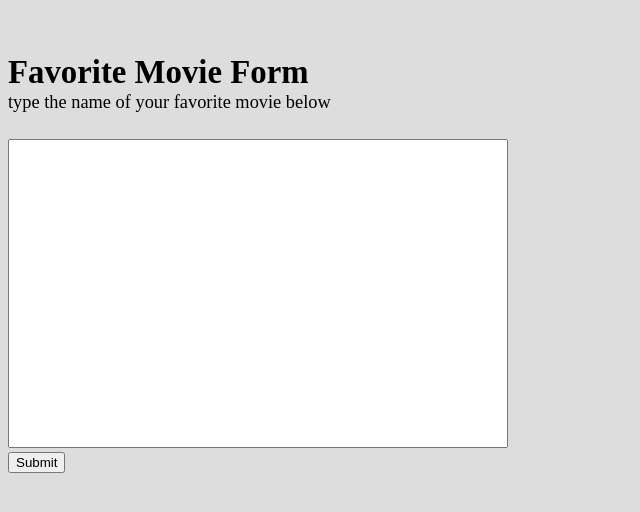
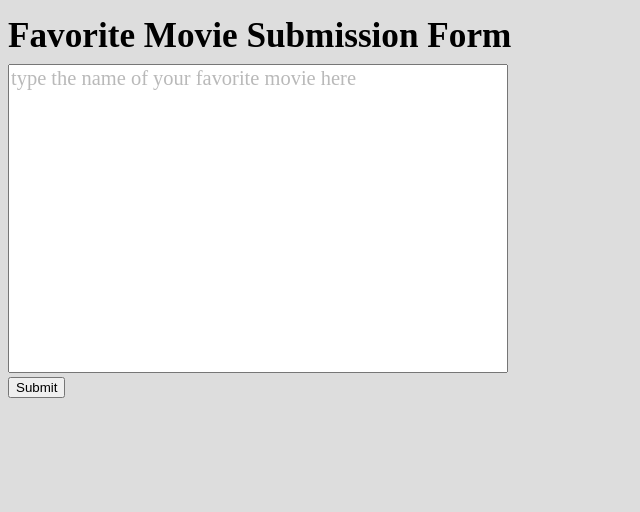
Before and after one commit to kevando/vhs-corner, a Jekyll site: the page built from _pages/form.md, in a window 1280 px wide. Shown: the top 512 px of the page, without its empty margins (0-640 px from the left). Built offline with Jekyll 4.4.1, drawn with Linux system fonts in a browser that asks for light colours.

Commit message:
style updates. added golden layout

```diff
--- a/_layouts/form.html
+++ b/_layouts/form.html
@@ -7,17 +7,16 @@
   {%- include head.html -%}
 
   <body class="{{ page.layout }} {{ page_name }}">
-    <header>
-      <h1 class="title">Favorite Movie Form</h1>
-      <h3 class="subtitle">type the name of your favorite movie below</h3>
-    </header>
+      <h1 class="title">Favorite Movie Submission Form</h1>
+      <!-- <h3 class="subtitle">type the name of your favorite movie</h3> -->
 
     <form id="FavoriteMovieSubmissionForm">
       <div class="text-area-wrapper">
-        <textarea id="FavoriteMovieInput"> </textarea>
+        <textarea placeholder="type the name of your favorite movie here" id="FavoriteMovieInput"> </textarea>
       </div>
 
       <input class="submit" id="SaveForm" name="saveForm" type="submit" value="Submit" />
+      <a style="opacity: 0" id="ShareLink" href="#">Share</a>
     </form>
 
     {{ content }}
--- a/_sass/layouts/_form.scss
+++ b/_sass/layouts/_form.scss
@@ -4,34 +4,12 @@
   font-weight: 100;
 }
 
-// input[type="submit"] {
-//   margin: 15px 0;
-//   font-size: 1rem;
-//   padding: 2px 5px;
-// }
-/** @format */
-
-:root {
-  --base-size: 2.05rem;
-  --title-size: 10vw;
-  --subtitle-size: calc(var(--title-size) * 0.62);
-  --header-height: calc(calc(var(--base-size) * 1.62) + var(--base-size) + 0px);
-}
-
-header {
-  height: var(--header-height);
-  // margin-bottom:var(--base-size);
-  .title {
-    font-size: var(--base-size);
-    line-height: 1.2em;
-    margin: 0;
-    margin-top: 1.62em;
-  }
-
-  .subtitle {
-    font-size: calc(var(--base-size) * 0.56);
-    margin: 0;
-  }
+.title {
+  --base-size: 2.2rem;
+  font-size: var(--base-size);
+  line-height: 1.6em;
+  margin: 0;
+  // margin-top: 1.0em;
 }
 
 .text-area-wrapper {
@@ -49,6 +27,9 @@
   resize: none;
   font-family: Times New Roman;
   outline-width: 0;
+  font-size: 1.6em;
+
+  transition: all 200ms ease-in;
   // &:focus {
   //   border-color: blueviolet;
   // }
@@ -61,6 +42,18 @@
   &:disabled {
     background: transparent;
     border-color: transparent;
-    font-size: 1.6em;
+    // font-size: 1.6em;
+
+    color: black;
+  }
+
+  &::placeholder {
+    font-size: 0.8em;
+    opacity: .5;
+    // color: red;
   }
 }
+
+a {
+  transition: all 300ms 200ms ease-in;
+}
--- /dev/null
+++ b/_sass/layouts/_golden.scss
@@ -0,0 +1,35 @@
+/** @format */
+
+// @import "compass/css3";
+
+$height: 50px;
+$golden-ratio: 1.61803398875;
+$background-color: gold;
+
+.row {
+  height: $height;
+  text-align: center;
+  background-color: $background-color;
+}
+
+// Debug
+.row:before {
+  content: "#{$height}";
+  line-height: $height;
+  color: white;
+}
+
+@for $i from 2 through 10 {
+  .row:nth-child(#{$i}) {
+    $height: $height * $golden-ratio;
+    height: $height;
+    $background-color: darken($background-color, 5%);
+    background-color: $background-color;
+  }
+
+  // Debug
+  .row:nth-child(#{$i}):before {
+    content: "#{$height}";
+    line-height: $height;
+  }
+}
--- a/_sass/main.scss
+++ b/_sass/main.scss
@@ -1,4 +1,7 @@
 /** @format */
 
 @import "base";
+
+
 @import "layouts/form";
+@import "layouts/golden";
--- a/assets/js/movie-form.js
+++ b/assets/js/movie-form.js
@@ -29,43 +29,41 @@
 function onSubmit(e) {
   e.preventDefault();
 
-  // setTimeout(resetForm,700);
-  // return false;
-
-  // console.log("submitted", $textArea.value);
   if (!$textArea.value.trim()) {
     alert("Nothing was submitted.");
     // showFailedState();
   } else {
     showSuccessState();
-    setTimeout(openSendEmail, 1500);
+    // setTimeout(openSendEmail, 1500);
   }
 
 }
 
 function showFailedState() {
-  document.querySelector(".subtitle").style.visibility = "hidden";
+  // document.querySelector(".subtitle").style.visibility = "hidden";
   document.querySelector(".submit").disabled = true;
   document.querySelector(".submit").innerHTML = "Submitted";
 }
 function showSuccessState() {
-  document.querySelector(".subtitle").style.visibility = "hidden";
-  document.querySelector(".submit").style.visibility = "hidden";
+  // document.querySelector(".subtitle").style.visibility = "hidden";
+  document.querySelector(".submit").style.display = "none";
   document.querySelector(".title").innerHTML = "Favorite Movie";
   // setStatus("has been added to your permenant record.");
   document.querySelector("textarea").disabled = true;
+
+  document.getElementById("ShareLink").style.opacity = 1.0;
+
+  var urlString = "mailto:?subject=Hey, did you know my favorite movie is " + $textArea.value.trim() + "?&body=What is your favorite movie?";
+
+  document.getElementById("ShareLink").href = urlString;
 }
 
 function openSendEmail() {
-  var urlString = "mailto:?subject=Hey, did you know my favorite movie is " + $textArea.value.trim() + "?&body=What is your favorite movie?";
+  var urlString = "mailto:?subject=Hey, did you know my favorite movie is " + $textArea.value.trim() + "?&body=I am curious, what is your favorite movie?";
 
   window.open(urlString);
 }
 
 function resetForm() {
-  // $subtitle.style.visibility = "visible";
-  // $button.style.visibility = "visible";
-  // $title.innerHTML = "Favorite Movie Submission Form";
-  // setStatus("This will be added to your permenant record.");
   $textArea.value = "";
 }
```
Also changed, not shown: _layouts/golden.html (added, +23 -0 lines), _pages/golden.md (added, +5 -0 lines).
